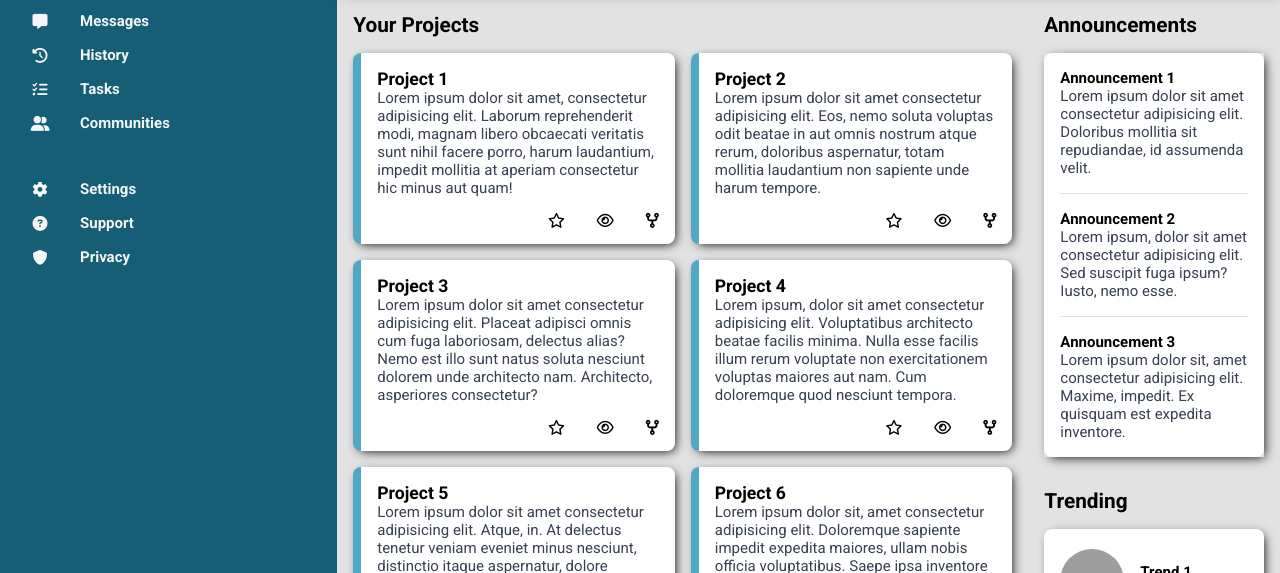
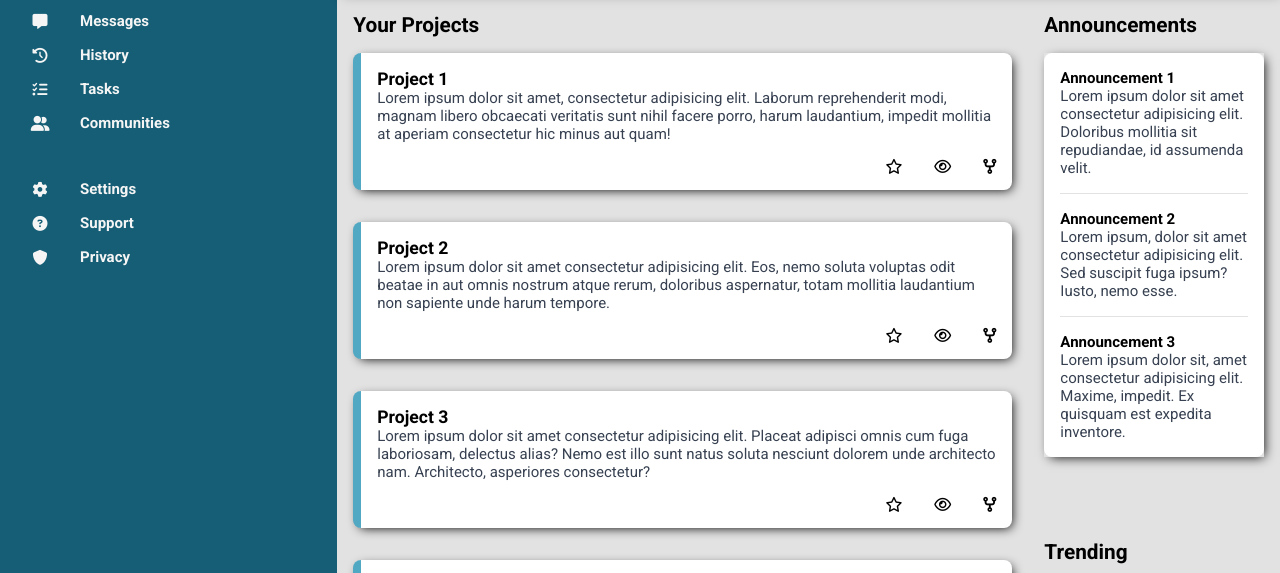
Before and after one commit to Leandecks/admin-dashboard, a plain HTML site: page index.html in a window 1280 px wide. Shown: the part 155-728 px from the top of the page. Drawn offline with Linux system fonts and the light colour scheme; grey boxes are pictures that could not be loaded.

Commit message:
Fix project grid

```diff
--- a/style.css
+++ b/style.css
@@ -152,8 +152,8 @@ input[type="text"] {
 
 .projects {
   display: grid;
-  gap: 1rem;
-  grid-template: repeat(2, 1fr) / repeat(auto-fit, minmax(300px, 1fr));
+  gap: 2rem;
+  grid-template: repeat(2, 1fr) / repeat(auto-fit, minmax(450px, 1fr));
 }
 
 .main h3 {
```
